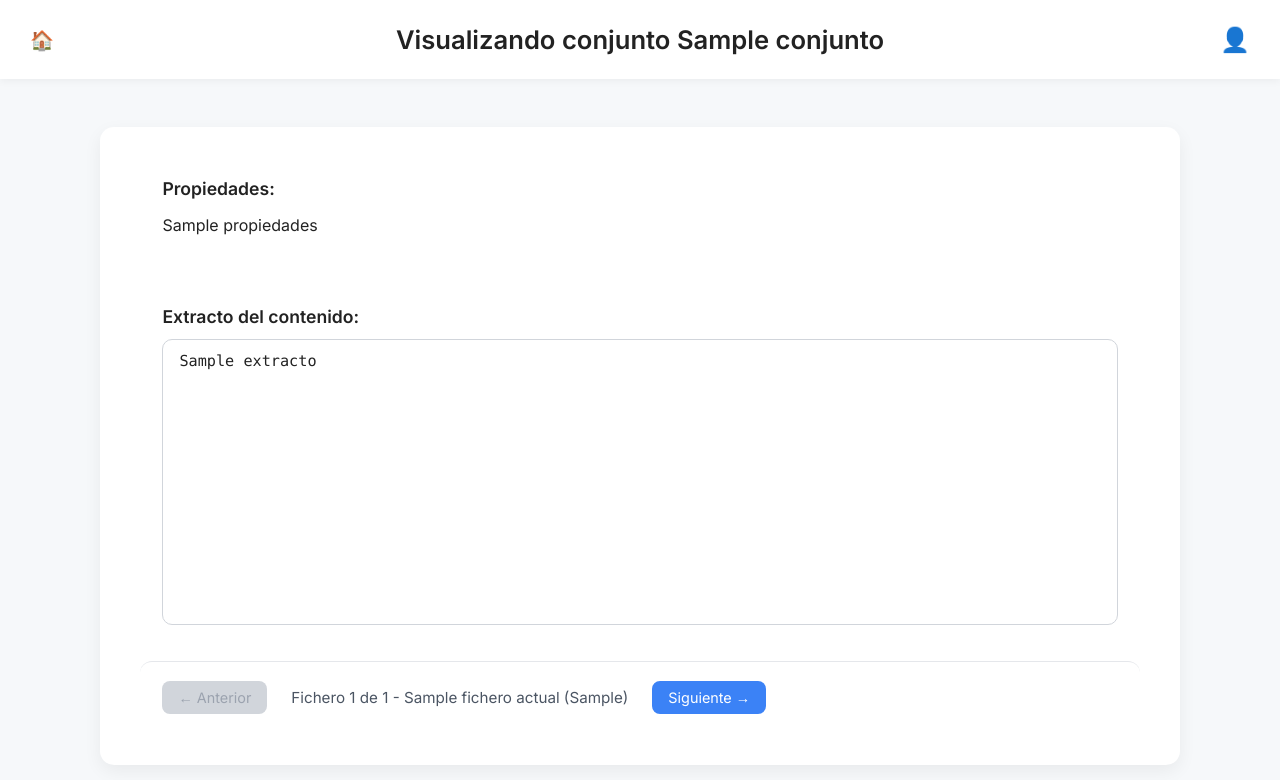
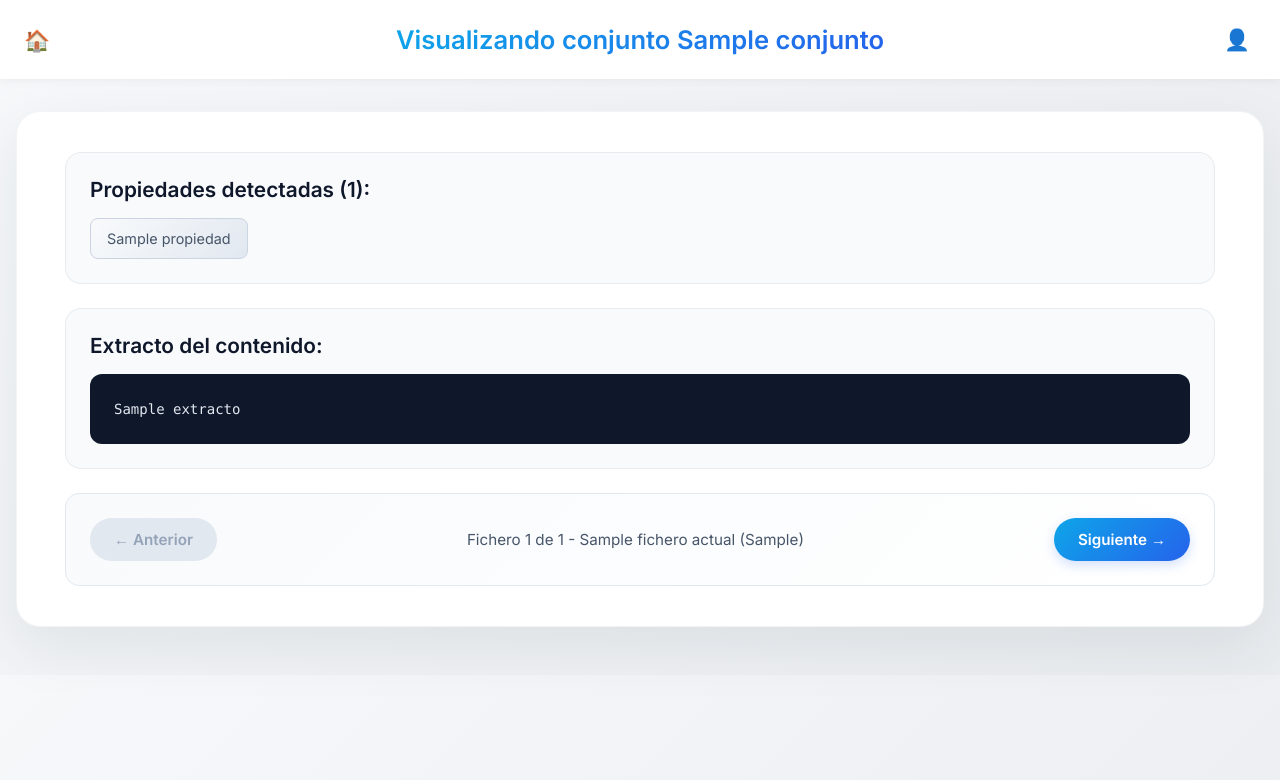
Before and after one commit to Pablocizq/TFG-Pablo-Calvo, a Django app: template tfg/web/templates/visualizar.html in a window 1280 px wide. Shown: the top 780 px of the page. Run offline with Django 3.2, Linux system fonts and the light colour scheme; the template is opened without the code that fills it: most values are stand-ins (such as "Sample title", 1, 10 or a date in 2020).

Commit message:
Mejoras en visualizar.html

```diff
--- a/tfg/web/static/web/css/visualizar.css
+++ b/tfg/web/static/web/css/visualizar.css
@@ -1,175 +1,218 @@
 body {
     font-family: 'Inter', sans-serif;
-    background-color: #f6f8fa;
-    color: #222;
+    background: linear-gradient(135deg, #f6f8fa 0%, #e9ecef 100%);
+    color: #1f2a37;
     margin: 0;
     padding: 0;
 }
 
-/* Header coherente con el resto */
 .header {
     display: flex;
     justify-content: center;
     align-items: center;
     padding: 1.5rem 2rem;
-    background-color: #ffffff;
+    background: #ffffff;
     box-shadow: 0 2px 8px rgba(0, 0, 0, 0.05);
     position: sticky;
     top: 0;
+    z-index: 100;
 }
+
 .header h1 {
+    margin: 0;
     font-size: 1.6rem;
-    margin: 0;
     font-weight: 600;
+    background: linear-gradient(135deg, #0ea5e9, #2563eb);
+    -webkit-background-clip: text;
+    -webkit-text-fill-color: transparent;
+    background-clip: text;
 }
+
+.home-btn,
 .perfil-btn {
-    background: none;
-    border: none;
-    font-size: 1.5rem;
-    cursor: pointer;
     position: absolute;
-    right: 1.5rem;
     top: 50%;
     transform: translateY(-50%);
+    background: transparent;
+    border: none;
+    font-size: 1.3rem;
+    cursor: pointer;
+    text-decoration: none;
+    color: inherit;
+    transition: transform 0.2s;
 }
+
+.home-btn:hover,
+.perfil-btn:hover {
+    transform: translateY(-50%) scale(1.1);
+}
+
 .home-btn {
-    position: absolute;
     left: 1.5rem;
-    top: 50%;
-    transform: translateY(-50%);
-    text-decoration: none;
-    font-size: 1.2rem;
-    display: inline-flex;
-    align-items: center;
-    justify-content: center;
-    width: 36px;
-    height: 36px;
-    border-radius: 8px;
-    background: transparent;
-    color: inherit;
 }
-.home-btn:hover { background: #f3f4f6; }
 
-/* Contenedor principal */
+.perfil-btn {
+    right: 1.5rem;
+}
+
 .contenedor {
     display: flex;
     justify-content: center;
-    margin-top: 2rem;
-    padding: 1rem;
+    padding: 2rem 1rem 3rem;
 }
 
-/* Panel dentro de tarjeta blanca */
 .panel-visualizacion {
-    background-color: #ffffff;
-    padding: 2rem 2.5rem;
-    border-radius: 14px;
-    box-shadow: 0 6px 18px rgba(0, 0, 0, 0.06);
-    width: 95%;
-    max-width: 1000px;
-}
-
-.titulo-conjunto {
-    margin: 0 0 1.2rem 0;
-    font-size: 2rem;
-    font-weight: 700;
+    width: 100%;
+    max-width: 1200px;
+    background: #ffffff;
+    border-radius: 24px;
+    padding: 2.5rem 3rem;
+    box-shadow: 0 20px 60px rgba(18, 33, 46, 0.08);
+    border: 1px solid rgba(15, 23, 42, 0.05);
 }
 
 .bloque {
-    background: #ffffff;
-    border-radius: 12px;
-    padding: 1.2rem 1.4rem;
-    margin-bottom: 1rem;
+    background: #f8fafc;
+    border-radius: 16px;
+    padding: 1.5rem;
+    margin-bottom: 1.5rem;
+    border: 1px solid rgba(15, 23, 42, 0.06);
 }
 
 .bloque-titulo {
-    margin: 0 0 0.8rem 0;
-    font-size: 1.1rem;
+    margin: 0 0 1rem;
+    font-size: 1.3rem;
     font-weight: 600;
-    color: #222;
+    color: #0f172a;
 }
 
-.propiedades {
+.propiedades-lista {
+    display: flex;
+    flex-wrap: wrap;
+    gap: 0.75rem;
+    line-height: 1.6;
+}
+
+.propiedad-item {
+    display: inline-flex;
+    align-items: center;
+    padding: 0.5rem 1rem;
+    background: linear-gradient(135deg, #f8fafc, #e2e8f0);
+    border: 1.5px solid #cbd5e1;
+    border-radius: 8px;
+    font-size: 0.9rem;
+    color: #475569;
+    transition: all 0.2s ease;
+}
+
+.propiedad-item:hover {
+    background: linear-gradient(135deg, #e2e8f0, #cbd5e1);
+    border-color: #94a3b8;
+    transform: translateY(-1px);
+}
+
+.sin-propiedades {
+    color: #64748b;
+    font-style: italic;
     margin: 0;
-    color: #1f2937;
-    line-height: 1.6;
-    font-size: 1rem;
 }
 
 .extracto {
-    background: #ffffff;
-    border: 1px solid #d1d5db;
-    border-radius: 10px;
-    min-height: 260px;
-    padding: 0.75rem 1rem;
+    background: #0f172a;
+    border-radius: 12px;
+    padding: 1.5rem;
     overflow: auto;
+    max-height: 500px;
 }
 
 .extracto-pre {
     margin: 0;
-    font-family: ui-monospace, SFMono-Regular, Menlo, Monaco, Consolas, "Liberation Mono", "Courier New", monospace;
-    font-size: 0.95rem;
+    font-family: 'Consolas', 'Monaco', 'Courier New', monospace;
+    font-size: 0.875rem;
+    color: #e2e8f0;
     white-space: pre-wrap;
     word-wrap: break-word;
+    line-height: 1.6;
 }
 
-/* Bloque de paginación dentro del panel */
 .bloque-paginacion {
-    background: #ffffff;
-    border-radius: 12px;
-    padding: 1.2rem 1.4rem;
-    margin-top: 1rem;
+    background: linear-gradient(135deg, #f8fafc, #ffffff);
+    border-radius: 14px;
+    padding: 1.5rem;
     margin-bottom: 0;
-    border-top: 1px solid #e5e7eb;
+    border: 1.5px solid #e2e8f0;
 }
 
 .controles-paginacion {
     display: flex;
     align-items: center;
+    justify-content: space-between;
     gap: 1rem;
+    flex-wrap: wrap;
 }
 
 .btn-paginacion {
-    padding: 0.5rem 1rem;
-    background-color: #3b82f6;
+    padding: 0.75rem 1.5rem;
+    background: linear-gradient(135deg, #0ea5e9, #2563eb);
     color: #ffffff;
     text-decoration: none;
-    border-radius: 8px;
-    font-size: 0.9rem;
-    font-weight: 500;
-    transition: background-color 0.2s;
+    border-radius: 999px;
+    font-size: 0.95rem;
+    font-weight: 600;
+    transition: all 0.3s ease;
     border: none;
     cursor: pointer;
+    box-shadow: 0 4px 12px rgba(37, 99, 235, 0.2);
 }
 
 .btn-paginacion:hover:not(.disabled) {
-    background-color: #2563eb;
+    box-shadow: 0 6px 18px rgba(37, 99, 235, 0.3);
+    transform: translateY(-2px);
 }
 
 .btn-paginacion.disabled {
-    background-color: #d1d5db;
-    color: #9ca3af;
+    background: #e2e8f0;
+    color: #94a3b8;
     cursor: not-allowed;
+    box-shadow: none;
 }
 
 .contador-paginacion {
     font-size: 0.95rem;
-    color: #4b5563;
+    color: #475569;
     font-weight: 500;
-    padding: 0 0.5rem;
+    text-align: center;
+    flex: 1;
 }
 
-.sin-ficheros {
-    background-color: #ffffff;
-    padding: 2rem;
-    border-radius: 14px;
-    box-shadow: 0 6px 18px rgba(0, 0, 0, 0.06);
-    width: 95%;
-    max-width: 1000px;
-    text-align: center;
-    color: #6b7280;
+@media (max-width: 768px) {
+    .panel-visualizacion {
+        padding: 1.5rem;
+        border-radius: 16px;
+    }
+
+    .controles-paginacion {
+        flex-direction: column;
+        align-items: stretch;
+    }
+
+    .btn-paginacion {
+        width: 100%;
+    }
+
+    .contador-paginacion {
+        order: -1;
+        margin-bottom: 1rem;
+    }
 }
 
-.sin-ficheros p {
-    margin: 0;
-    font-size: 1rem;
+@media (max-width: 480px) {
+    .header h1 {
+        font-size: 1.2rem;
+    }
+
+    .propiedad-item {
+        font-size: 0.85rem;
+        padding: 0.45rem 0.85rem;
+    }
 }
--- a/tfg/web/templates/visualizar.html
+++ b/tfg/web/templates/visualizar.html
@@ -1,14 +1,15 @@
 <!DOCTYPE html>
 <html lang="es">
+
 <head>
     <meta charset="UTF-8">
     <meta name="viewport" content="width=device-width, initial-scale=1.0">
     <title>Visualizar conjunto</title>
     {% load static %}
-    <link rel="stylesheet" href="{% static 'web/css/visualizar.css' %}?v=20251111">
+    <link rel="stylesheet" href="{% static 'web/css/visualizar.css' %}?v=20251203b">
     <link href="https://fonts.googleapis.com/css2?family=Inter:wght@400;600&display=swap" rel="stylesheet">
-    <!-- Reutilizamos tipografías/espaciados del resto para mantener coherencia -->
 </head>
+
 <body>
     <header class="header">
         <a href="{% url 'inicio' %}" class="home-btn" title="Inicio">🏠</a>
@@ -20,20 +21,26 @@
         <section class="panel-visualizacion">
             {% if total_ficheros > 0 %}
             <div class="bloque">
-                    <h3 class="bloque-titulo">Propiedades:</h3>
-                    <p class="propiedades">
-                        {{ propiedades|linebreaks }}
-                    </p>
+                <h3 class="bloque-titulo">Propiedades detectadas ({{ propiedades_lista|length }}):</h3>
+
+                {% if propiedades_lista %}
+                <div class="propiedades-lista">
+                    {% for propiedad in propiedades_lista %}
+                    <span class="propiedad-item">{{ propiedad }}</span>
+                    {% endfor %}
+                </div>
+                {% else %}
+                <p class="sin-propiedades">No se detectaron propiedades.</p>
+                {% endif %}
             </div>
 
             <div class="bloque">
                 <h3 class="bloque-titulo">Extracto del contenido:</h3>
-                    <div class="extracto" aria-label="Extracto del contenido">
+                <div class="extracto">
                     <pre class="extracto-pre">{{ extracto }}</pre>
                 </div>
             </div>
 
-                <!-- Paginación al final del panel -->
             <div class="bloque-paginacion">
                 <div class="controles-paginacion">
                     {% if prev_index is not None %}
@@ -58,10 +65,11 @@
             </div>
             {% else %}
             <div class="bloque">
-                    <p class="propiedades">Este conjunto no tiene ficheros asociados.</p>
+                <p class="sin-propiedades">Este conjunto no tiene ficheros asociados.</p>
             </div>
             {% endif %}
         </section>
     </main>
 </body>
+
 </html>
```
Also changed, not shown: tfg/web/views.py (+30 -20 lines). Lines whose indentation alone changed are shown as unchanged.
